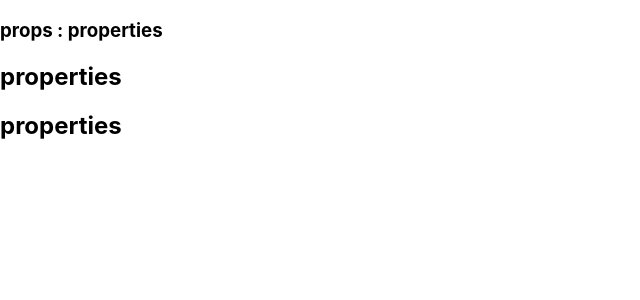
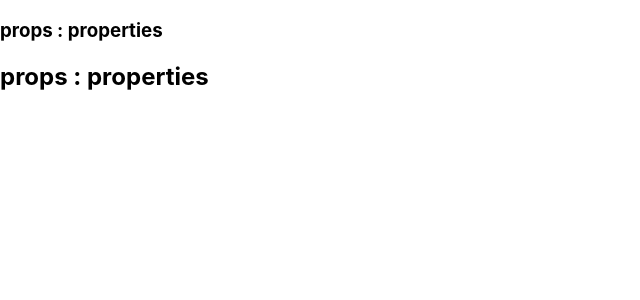
Before and after one commit to hwangbohyun0219/hbhyu, a React (Create React App) app in the folder voca/: page / in a window 1280 px wide. Shown: the top 300 px of the page, without its empty margins (0-640 px from the left). Built offline with nearby package versions, Linux system fonts and the light colour scheme.

Commit message:
첫 번째 커밋 테스트 입니다.

```diff
--- a/voca/src/App.js
+++ b/voca/src/App.js
@@ -4,8 +4,7 @@ function App() {
   return (
     <div classname="App">
       <h3>props : properties</h3>
-      <h2>properties</h2>
-      <h2>properties</h2>
+      <h2>props : properties</h2>
     </div>
   );
 }
```
